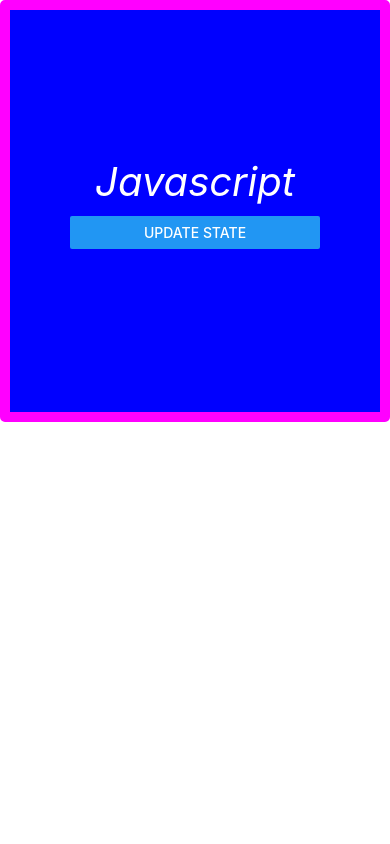
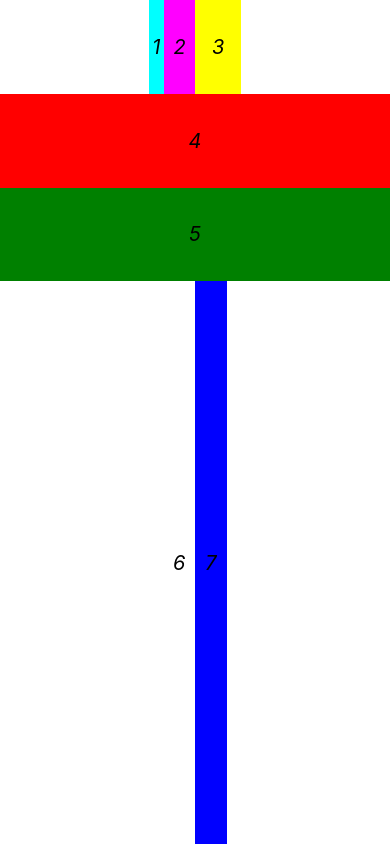
Before and after one commit to daonguyyen/basic-react-native, a React Native app: screen / in a window 390 px wide. Built offline with nearby package versions, Linux system fonts and the light colour scheme.

Commit message:
Pratice layout flexbox

```diff
--- a/App.js
+++ b/App.js
@@ -19,38 +19,109 @@ const onClickHandler = () => {
 
   return (
     <View style={styles.body}>
-        <Text style={styles.text}>{name}</Text>
-        <View style={styles.button}>
-        <Button
-          title="Update state"
-          onPress={onClickHandler}
-        ></Button>
+
+      <View style={styles.super1}>
+        <View style={styles.view1}>
+            <Text style={styles.text}>1</Text>
+          </View>
+          <View style={styles.view2}>
+            <Text style={styles.text}>2</Text>
+          </View>
+          <View style={styles.view3}>
+            <Text style={styles.text}>3</Text>
+          </View>
+      </View>
+
+      <View style={styles.super2}>
+        <View style={styles.view4}>
+          <Text style={styles.text}>4</Text>
         </View>
+        <View style={styles.view5}>
+            <Text style={styles.text}>5</Text>
+          </View>
+      </View>
+
+      <View style={styles.super3}>
+        <View style={styles.view6}>
+          <Text style={styles.text}>6</Text>
+        </View>
+        <View style={styles.view7}>
+            <Text style={styles.text}>7</Text>
+        </View>
+      </View>
     </View>
   );
 };
 
 const styles = StyleSheet.create({
   body: {
-    width: '100%',
-    height: '50%',
+    flex: 1,
     alignItems: 'center',
     justifyContent: 'center',
-    backgroundColor: '#0000ff',
-    borderWidth: 10,
-    borderColor: '#ff00ff',
-    borderRadius: 5
+    backgroundColor: '#ffffff'
+  },
+  super1: {
+    flex: 1,
+    flexDirection: 'row',
+    justifyContent: 'flex-start'
+  },
+  super2: {
+    flex: 2,
+    flexDirection: 'column',
+    alignSelf: 'stretch',
+  },
+  super3: {
+    flex: 6,
+    flexDirection: 'row',
+    justifyContent: 'center'
+  },
+  view1 : {
+    flex: 1,
+    justifyContent: 'center',
+    alignItems: 'center',
+    backgroundColor: '#00ffff'
+  },
+  view2 : {
+    flex: 2,
+    justifyContent: 'center',
+    alignItems: 'center',
+    backgroundColor: '#ff00ff'
+  },
+  view3 : {
+    flex: 3,
+    justifyContent: 'center',
+    alignItems: 'center',
+    backgroundColor: '#ffff00'
+  },
+  view4 : {
+    flex: 1,
+    justifyContent: 'center',
+    alignItems: 'center',
+    backgroundColor: 'red'
+  },
+  view5 : {
+    flex: 1,
+    justifyContent: 'center',
+    alignItems: 'center',
+    backgroundColor: 'green'
+  },
+  view6 : {
+    flex: 1,
+    justifyContent: 'center',
+    alignItems: 'center',
+    backgroundColor: 'white'
+  },
+  view7 : {
+    flex: 1,
+    justifyContent: 'center',
+    alignItems: 'center',
+    backgroundColor: 'blue'
   },
   text: {
-    color:'#ffffff',
-    fontSize: 40,
+    fontSize: 20,
     fontStyle: 'italic',
     margin: 10
   },
-   button : {
-     width: 250,
-     height: 60
-   }
 
 });
 
```
